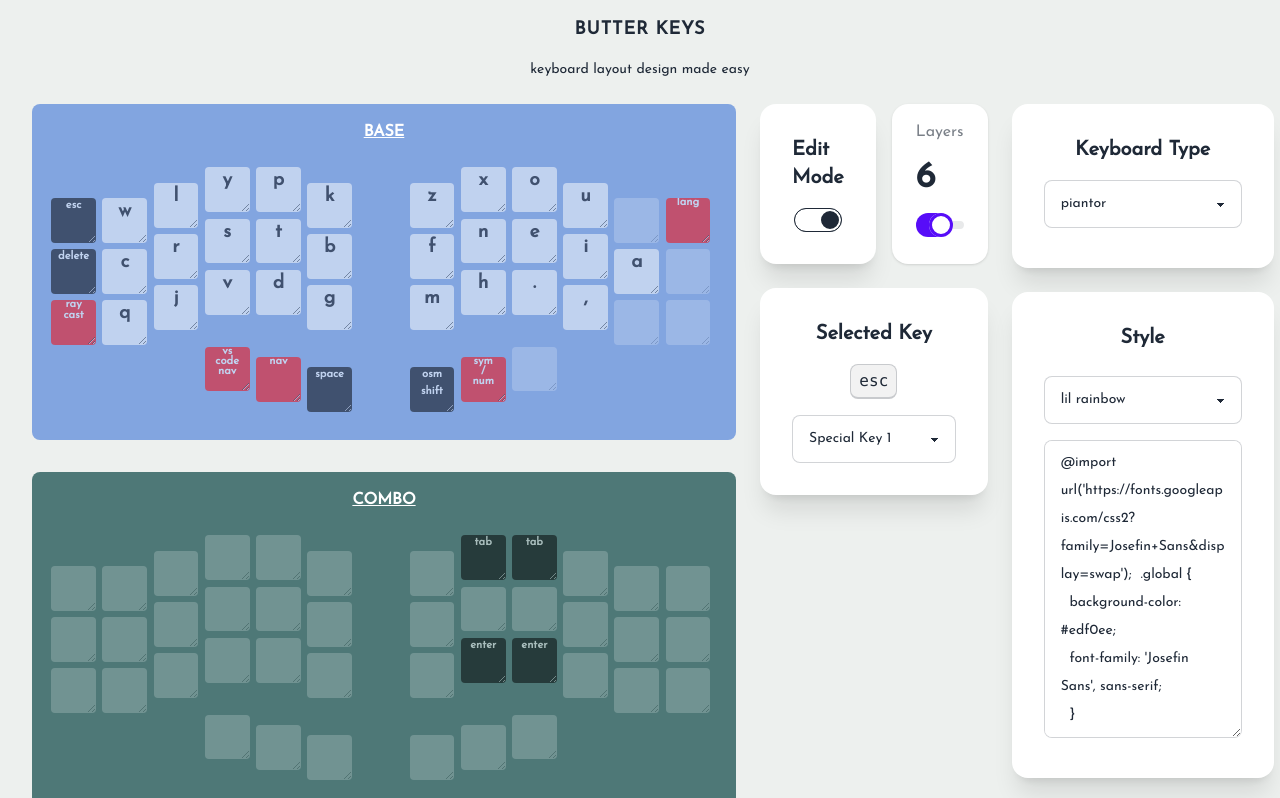
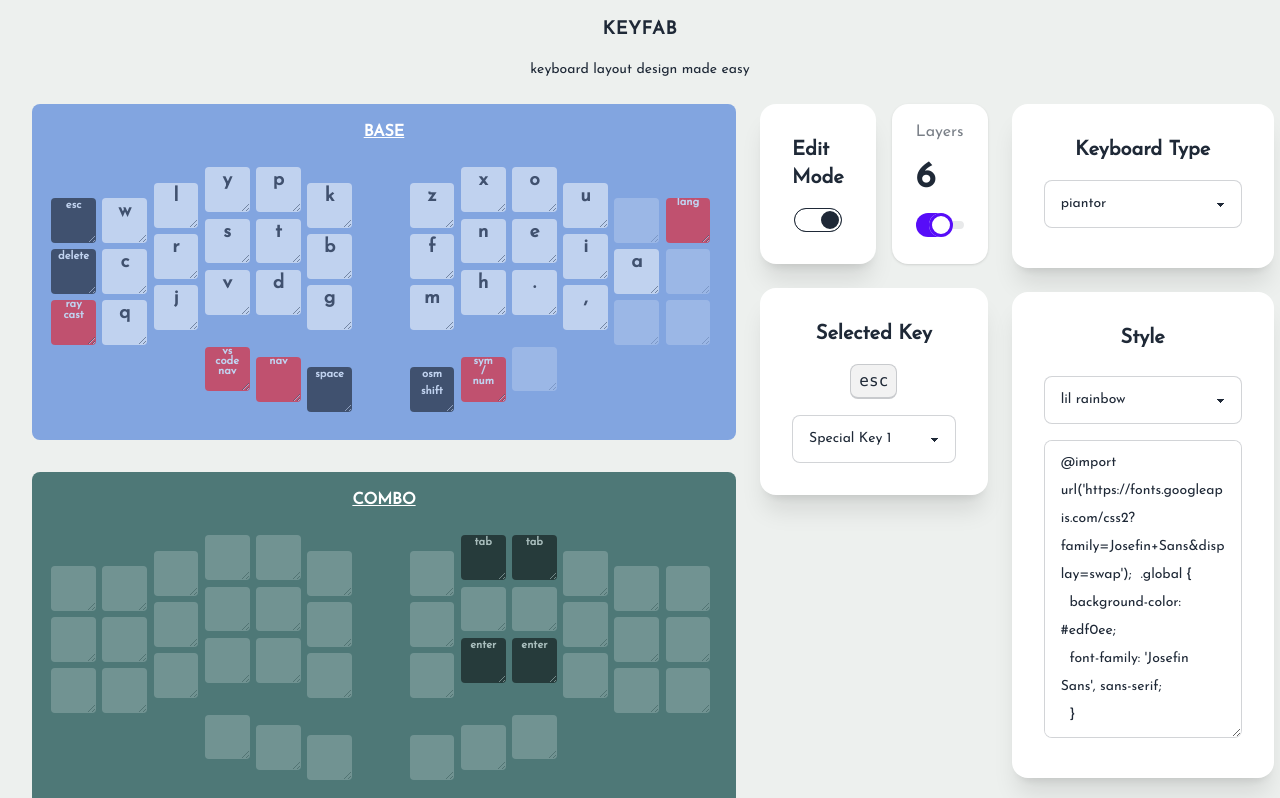
Before and after one commit to jaroslaw-weber/keyfab, a Next.js app: page / in a window 1280 px wide. Shown: the top 798 px of the page. Built offline with nearby package versions, Linux system fonts and the light colour scheme.

Commit message:
update app name

```diff
--- a/app/page.tsx
+++ b/app/page.tsx
@@ -22,7 +22,7 @@ export default function Home() {
     <main className={`min-h-screen`}>
       <style>{css.css}</style>
       <div className="global min-h-full">
-        <p className="text-center uppercase font-bold text-lg pt-4 tracking-wider">butter keys</p>
+        <p className="text-center uppercase font-bold text-lg pt-4 tracking-wider">keyfab</p>
         <p className="text-center mb-6 mt-4 lowercase text-sm">Keyboard Layout Design Made Easy</p>
         <div className="flex flex-row  gap-6">
           <div className="flex-1">{renderdKeyboard}</div>
```
